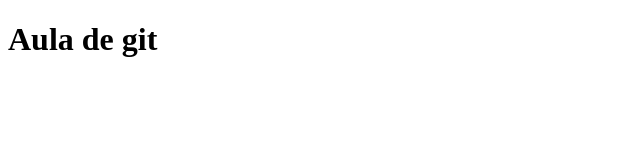
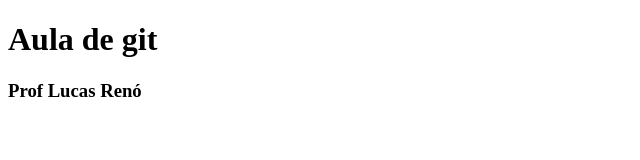
Before and after one commit to MAtheusAlmeida182512/Aula-git, a plain HTML site: page index.html in a window 1280 px wide. Shown: the whole page, without its empty margins (0-640 px from the left). Drawn offline with Linux system fonts and the light colour scheme.

Commit message:
Professor Lucas

```diff
--- a/index.html
+++ b/index.html
@@ -8,6 +8,7 @@
 </head>
 <body>
     <h1> Aula de git </h1>
+    <h3>Prof Lucas Renó</h3>
 
 </body>
 </html>
```
